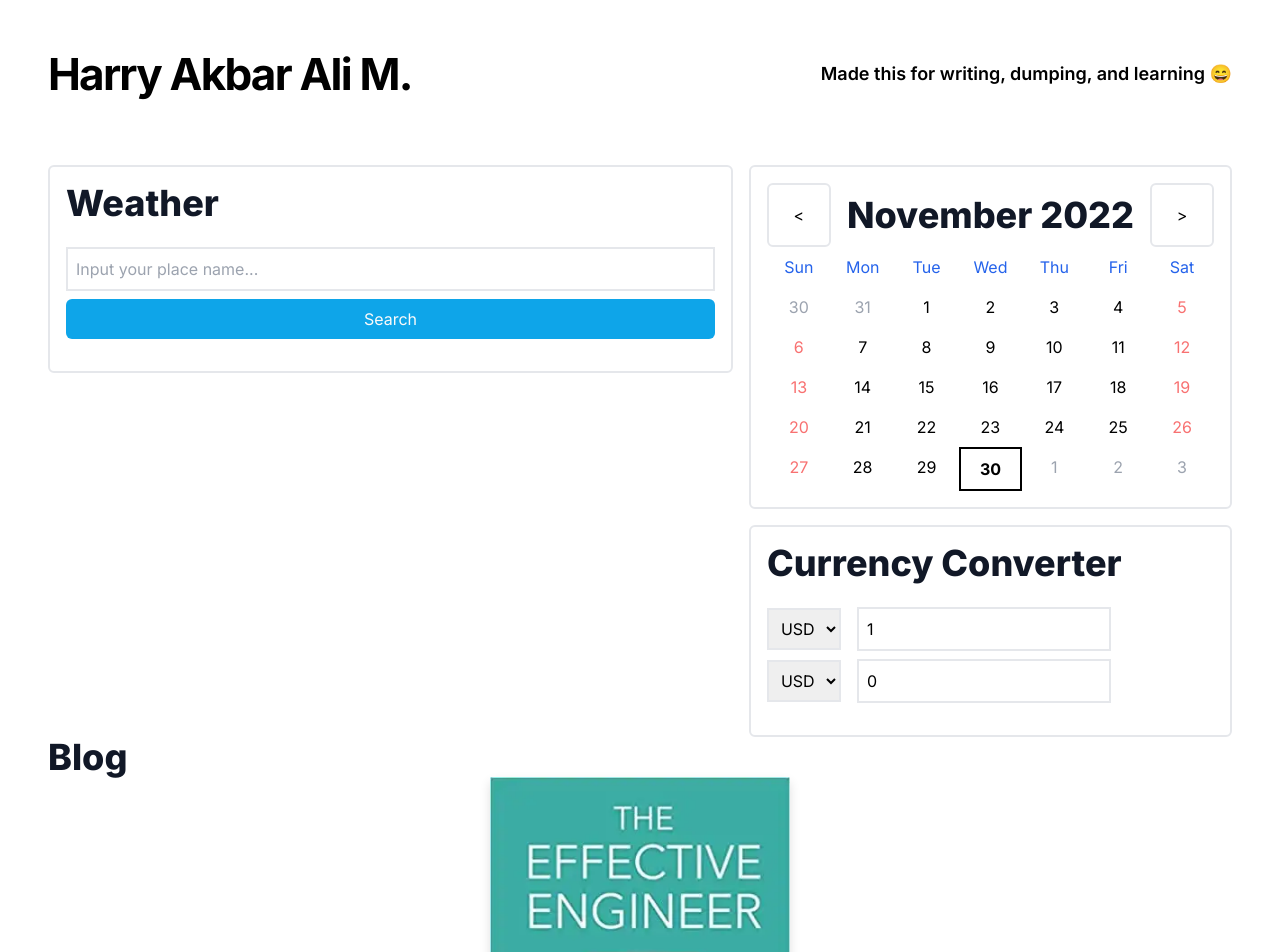
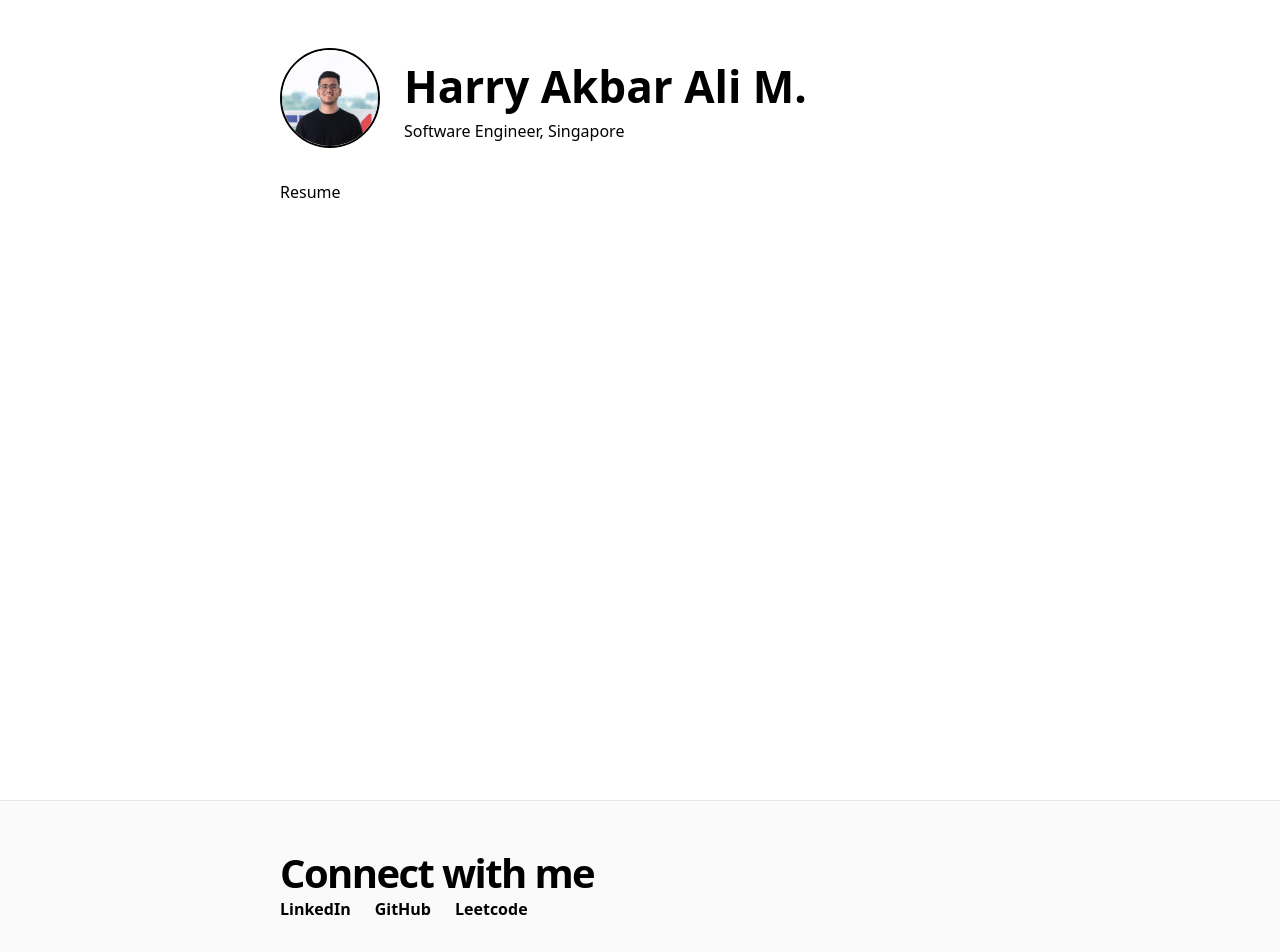
Before and after one commit to harryakbar/personal-website, a Next.js app: page / in a window 1280 px wide. Shown: the top 952 px of the page. Built offline with nearby package versions, Linux system fonts and the light colour scheme.

Commit message:
Change the main page to simplest

```diff
--- a/components/container.tsx
+++ b/components/container.tsx
@@ -3,7 +3,9 @@ type Props = {
 };
 
 const Container = ({ children }: Props) => {
-  return <div className="container mx-auto p-12">{children}</div>;
+  return (
+    <div className="container mx-auto max-w-3xl py-12 px-6">{children}</div>
+  );
 };
 
 export default Container;
--- a/components/footer.tsx
+++ b/components/footer.tsx
@@ -1,20 +1,19 @@
 import Container from "./container";
-import { EXAMPLE_PATH } from "../lib/constants";
 
 const Footer = () => {
   return (
     <footer className="bg-neutral-50 border-t border-neutral-200">
       <Container>
-        <div className="py-16 flex flex-col items-center">
+        <div className="flex flex-col">
           <h3 className="flex text-4xl lg:text-[2.5rem] font-bold tracking-tighter leading-tight text-center lg:text-left">
             Connect with me
           </h3>
-          <div className="flex justify-center items-center lg:pl-4 lg:w-1/2">
+          <div>
             <a
               href="https://linkedin.com/in/harryakbaram"
               target="__blank"
               rel="noopener noreferrer"
-              className="mx-3 font-bold hover:underline"
+              className="mr-3 font-bold hover:underline"
             >
               LinkedIn
             </a>
--- a/components/intro.tsx
+++ b/components/intro.tsx
@@ -1,14 +1,22 @@
-import { CMS_NAME } from "../lib/constants";
+import Image from "next/image";
+import React from "react";
 
-const Intro = () => {
+const defaultTitle = "Harry Akbar Ali M.";
+
+const Intro = ({ title = defaultTitle }): React.ReactNode => {
   return (
-    <section className="flex-col md:flex-row flex items-center md:justify-between mb-8">
-      <h1 className="text-6xl md:text-6xl font-bold tracking-tighter leading-tight md:pr-8">
-        Harry Akbar Ali M.
-      </h1>
-      <h4 className="text-center md:text-left text-lg md:pl-8 font-semibold">
-        Made this for writing, dumping, and learning 😄
-      </h4>
+    <section className="flex flex-row items-center mb-8">
+      <img
+        alt="Harry"
+        width={100}
+        height={100}
+        src="/assets/profile.jpeg"
+        className="rounded-full border-solid border-2 border-black"
+      />
+      <div className="ml-6">
+        <h1 className="text-6xl md:text-6xl font-bold">{title}</h1>
+        <h6>Software Engineer, Singapore</h6>
+      </div>
     </section>
   );
 };
--- a/components/layout.tsx
+++ b/components/layout.tsx
@@ -12,7 +12,6 @@ const Layout = ({ preview, children }: Props) => {
     <>
       <Meta />
       <div className="min-h-screen">
-        {/* <Alert preview={preview} /> */}
         <main>{children}</main>
       </div>
       <Footer />
--- a/lib/constants.ts
+++ b/lib/constants.ts
@@ -1,4 +1,4 @@
-export const EXAMPLE_PATH = 'blog-starter'
-export const CMS_NAME = 'Markdown'
+export const EXAMPLE_PATH = "blog-starter";
+export const CMS_NAME = "Markdown";
 export const HOME_OG_IMAGE_URL =
-  'https://og-image.vercel.app/Next.js%20Blog%20Starter%20Example.png?theme=light&md=1&fontSize=100px&images=https%3A%2F%2Fassets.vercel.com%2Fimage%2Fupload%2Ffront%2Fassets%2Fdesign%2Fnextjs-black-logo.svg'
+  "https://og-image.vercel.app/Next.js%20Blog%20Starter%20Example.png?theme=light&md=1&fontSize=100px&images=https%3A%2F%2Fassets.vercel.com%2Fimage%2Fupload%2Ffront%2Fassets%2Fdesign%2Fnextjs-black-logo.svg";
--- /dev/null
+++ b/pages/app.tsx
@@ -0,0 +1,79 @@
+import Container from "../components/container";
+import MoreStories from "../components/more-stories";
+import HeroPost from "../components/hero-post";
+import Intro from "../components/intro";
+import Layout from "../components/layout";
+import { getAllPosts } from "../lib/api";
+import Head from "next/head";
+import Post from "../interfaces/post";
+import { Inter } from "@next/font/google";
+import Weather from "../components/weather";
+import Calendar from "../components/calendar";
+import CurrencyConverter from "../components/currencyConverter";
+
+const inter = Inter({
+  subsets: ["latin"],
+});
+
+type Props = {
+  allPosts: Post[];
+};
+
+export default function Index({ allPosts }: Props) {
+  const heroPost = allPosts[0];
+  const morePosts = allPosts.slice(1);
+
+  return (
+    <main className={inter.className}>
+      <Layout>
+        <Head>
+          <title>Harry Akbar Ali M</title>
+        </Head>
+        <Container>
+          <Intro title="Tools" />
+          <div className="flex md:space-x-4 flex-col md:flex-row items-start md:items-top space-x-0">
+            <div className="flex grow">
+              <Weather />
+            </div>
+            <div className="flex flex-col">
+              <Calendar />
+              <CurrencyConverter />
+            </div>
+          </div>
+
+          <div>
+            <article className="prose">
+              <h1>Blog</h1>
+            </article>
+            {heroPost && (
+              <HeroPost
+                title={heroPost.title}
+                coverImage={heroPost.coverImage}
+                date={heroPost.date}
+                author={heroPost.author}
+                slug={heroPost.slug}
+                excerpt={heroPost.excerpt}
+              />
+            )}
+            {morePosts.length > 0 && <MoreStories posts={morePosts} />}
+          </div>
+        </Container>
+      </Layout>
+    </main>
+  );
+}
+
+export const getStaticProps = async () => {
+  const allPosts = getAllPosts([
+    "title",
+    "date",
+    "slug",
+    "author",
+    "coverImage",
+    "excerpt",
+  ]);
+
+  return {
+    props: { allPosts },
+  };
+};
--- a/pages/index.tsx
+++ b/pages/index.tsx
@@ -1,30 +1,10 @@
 import Container from "../components/container";
-import MoreStories from "../components/more-stories";
-import HeroPost from "../components/hero-post";
 import Intro from "../components/intro";
 import Layout from "../components/layout";
-import { getAllPosts } from "../lib/api";
 import Head from "next/head";
-import Post from "../interfaces/post";
-import { Inter } from "@next/font/google";
-import Weather from "../components/weather";
-import Calendar from "../components/calendar";
-import CurrencyConverter from "../components/currencyConverter";
 
-const inter = Inter({
-  subsets: ["latin"],
-});
-
-type Props = {
-  allPosts: Post[];
-};
-
-export default function Index({ allPosts }: Props) {
-  const heroPost = allPosts[0];
-  const morePosts = allPosts.slice(1);
-
+export default function Index() {
   return (
-    <main className={inter.className}>
     <Layout>
       <Head>
         <title>Harry Akbar Ali M</title>
@@ -32,48 +12,9 @@ export default function Index({ allPosts }: Props) {
       <Container>
         <Intro />
         <div className="flex md:space-x-4 flex-col md:flex-row items-start md:items-top space-x-0">
-            <div className="flex grow">
-              <Weather />
-            </div>
-            <div className="flex flex-col">
-              <Calendar />
-              <CurrencyConverter />
-            </div>
-          </div>
-
-          <div>
-            <article className="prose">
-              <h1>Blog</h1>
-            </article>
-            {heroPost && (
-              <HeroPost
-                title={heroPost.title}
-                coverImage={heroPost.coverImage}
-                date={heroPost.date}
-                author={heroPost.author}
-                slug={heroPost.slug}
-                excerpt={heroPost.excerpt}
-              />
-            )}
-            {morePosts.length > 0 && <MoreStories posts={morePosts} />}
+          Resume
         </div>
       </Container>
     </Layout>
-    </main>
   );
 }
-
-export const getStaticProps = async () => {
-  const allPosts = getAllPosts([
-    "title",
-    "date",
-    "slug",
-    "author",
-    "coverImage",
-    "excerpt",
-  ]);
-
-  return {
-    props: { allPosts },
-  };
-};
```
Also changed, not shown: public/assets/profile.jpeg (added). Lines whose indentation alone changed are shown as unchanged.
